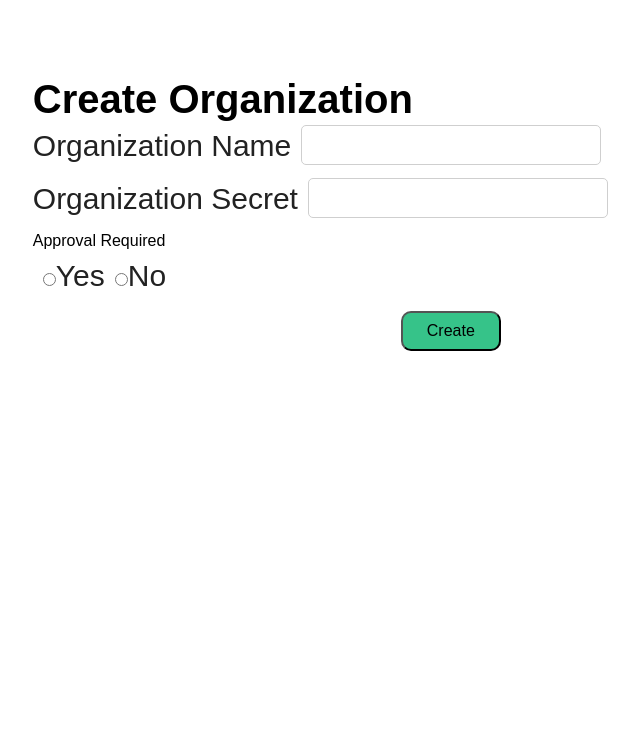
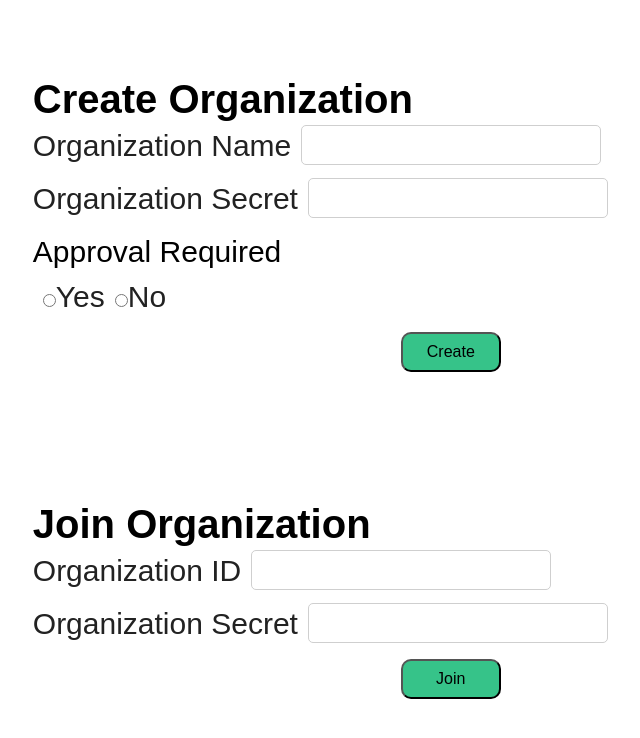
Before and after one commit to robsookim/encontro, a React (Create React App) app in the folder client/: page /organization in a window 1280 px wide. Shown: the top 738 px of the page, without its empty margins (42-682 px from the left). Built offline with nearby package versions, Linux system fonts and the light colour scheme.

Commit message:
create and join organization forms can be submitted to api

```diff
--- a/client/src/components/OrganizationForm/OrganizationForm.css
+++ b/client/src/components/OrganizationForm/OrganizationForm.css
@@ -2,7 +2,8 @@
     display:flex;
     flex-direction: column;
 }
-.org-create-form{
+.org-create-form,
+.org-join-form{
     display:flex;
     flex-direction: column;
     justify-content: space-around;
--- a/client/src/components/OrganizationForm/OrganizationForm.js
+++ b/client/src/components/OrganizationForm/OrganizationForm.js
@@ -26,7 +26,9 @@ class OrganizationForm extends Component {
               value={this.props.formState.orgSecret}
             />
           </label>
-          <span>Approval Required</span>
+          <span style={{
+            fontSize:"30px"
+          }}>Approval Required</span>
           <div className="org-form-input-wrapper">
             <input
               type="radio"
--- /dev/null
+++ b/client/src/components/OrganizationForm/OrganizationJoin.js
@@ -0,0 +1,38 @@
+import React, { Component } from "react";
+import "./OrganizationForm.css";
+class OrganizationJoin extends Component {
+  render() {
+    return (
+      <div className="organization-form-wrapper" style={{width:this.props.width||"70%", height:this.props.height||"80%"}}>
+        <form className="org-join-form">
+          <h2 className = "org-form-header">Join Organization</h2>
+          <label className="org-form-input-wrapper">
+            Organization ID
+            <input
+              className="org-form-input text-input"
+              type="text"
+              name="orgId"
+              onChange={this.props.changeOrgFormValue}
+              value={this.props.formState.orgId}
+            />
+          </label>
+          <label className="org-form-input-wrapper">
+            Organization Secret
+            <input
+              className="org-form-input text-input"
+              type="password"
+              name="orgSecret"
+              onChange={this.props.changeOrgFormValue}
+              value={this.props.formState.orgSecret}
+            />
+          </label>
+          <button onClick = {this.props.handleFormSubmit} className="org-form-submit" type="submit">
+            Join
+          </button>
+        </form>
+      </div>
+    );
+  }
+}
+
+export default OrganizationJoin;
--- a/client/src/pages/Organization/Organization.js
+++ b/client/src/pages/Organization/Organization.js
@@ -1,6 +1,8 @@
 import React, { Component } from "react";
 import API from "../../utils/API.js";
 import OrganizationForm from "../../components/OrganizationForm/OrganizationForm.js";
+import OrganizationJoin from "../../components/OrganizationForm/OrganizationJoin.js";
+import axios from "axios";
 
 class Organization extends Component {
   state = {
@@ -8,22 +10,65 @@ class Organization extends Component {
       orgName: "",
       orgSecret: "",
       orgApproval: 0
+    },
+    joinOrganization: {
+      orgId: "",
+      orgSecret: ""
     }
   };
-  handleChange =e =>{
+  handleChangeNewOrg = e => {
     const newOrg = this.state.newOrganization;
-    newOrg[e.target.name] = e.target.value
-    this.setState({newOrganization:newOrg});
-  }
-  handleFormSubmit = e=>{
+    newOrg[e.target.name] = e.target.value;
+    this.setState({ newOrganization: newOrg });
+  };
+  handleChangeJoinOrg = e => {
+    const joinOrg = this.state.joinOrganization;
+    joinOrg[e.target.name] = e.target.value;
+    this.setState({ joinOrganization: joinOrg });
+  };
+  handleFormSubmitNewOrg = e => {
     e.preventDefault();
     console.log(this.state.newOrganization);
-  }
+    axios
+      .post("/api/organization", this.state.newOrganization)
+      .then(res => {
+        this.setState({
+          newOrganization: {
+            orgName: "",
+            orgSecret: "",
+            orgApproval: 0
+          }
+        });
+      });
+  };
+  handleFormSubmitJoinOrg = e => {
+    e.preventDefault();
+    console.log(this.state.joinOrganization);
+    axios
+      .put("/api/organization", this.state.newOrganization)
+      .then(res => {
+        this.setState({
+          joinOrganization: {
+            orgId: "",
+            orgSecret: ""
+          }
+        });
+      });
+  };
 
   render() {
     return (
       <div className="org-page">
-        <OrganizationForm handleFormSubmit ={this.handleFormSubmit} formState = {this.state.newOrganization}changeOrgFormValue={this.handleChange} />
+        <OrganizationForm
+          handleFormSubmit={this.handleFormSubmitNewOrg}
+          formState={this.state.newOrganization}
+          changeOrgFormValue={this.handleChangeNewOrg}
+        />
+        <OrganizationJoin
+          handleFormSubmit={this.handleFormSubmitJoinOrg}
+          formState={this.state.joinOrganization}
+          changeOrgFormValue={this.handleChangeJoinOrg}
+        />
       </div>
     );
   }
```
